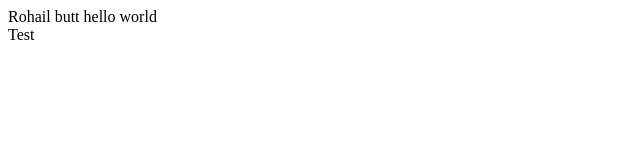
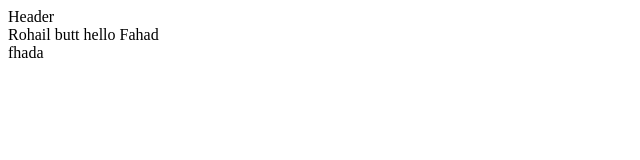
Before and after one commit to itsfahadmughal/testRepo, a plain HTML site: page index.html in a window 1280 px wide. Shown: the whole page, without its empty margins (0-640 px from the left). Drawn offline with Linux system fonts and the light colour scheme.

Commit message:
latest changes

```diff
--- a/index.html
+++ b/index.html
@@ -1,3 +1,4 @@
+<header>Header</header>
 Rohail butt
-hello world
-<footer>Test</footer>
+hello Fahad
+<footer>fhada</footer>
```
